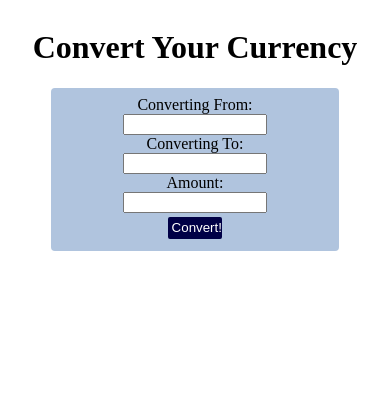
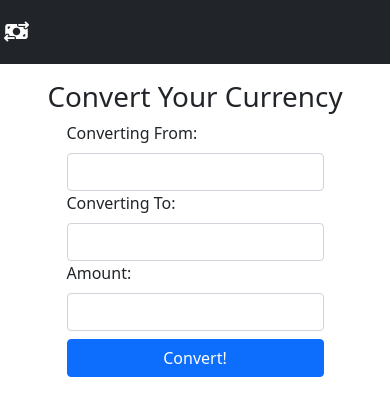
Before and after one commit to SammyG1996/flask_currency_converter, a Flask app: page / in a window 390 px wide. Shown: the top 416 px of the page. Run offline with Flask 2, Linux system fonts and the light colour scheme; some libraries are stand-ins or nearby versions.

Commit message:
finished app

```diff
--- a/app.py
+++ b/app.py
@@ -30,11 +30,6 @@ def application():
 @app.route('/checkform', methods = ['POST', 'GET'])
 def checkform():
 
-
-#    logic.req_from.insert(0, request.form['converting-from'])
-#    logic.req_to.insert(0, request.form['converting-to'])
-#    logic.req_amt.insert(0, request.form['amount'])
-
    logic.add_form_data(request.form['converting-from'], request.form['converting-to'], request.form['amount'])
 
    logic.check_form_session()
--- a/static/base.css
+++ /dev/null
@@ -1,30 +0,0 @@
-body{
-  display: flex;
-  flex-direction: column;
-  align-items: center;
-
-}
-
-form{
-  display: flex;
-  flex-direction: column;
-  align-items: center;
-  width: 70vw;
-  padding: 2vw;
-  border-radius: 1vw;
-  background-color: lightsteelblue;
-}
-
-form input {
-  width: 50%;
-}
-
-form button {
-  width: 20%;
-  margin: 1vw;
-  background-color: rgb(0, 0, 70);
-  color: white;
-  border: 0px;
-  padding: 1vw;
-  border-radius: .5vw;
-}
--- a/templates/base.html
+++ b/templates/base.html
@@ -4,13 +4,33 @@
   <meta charset="UTF-8">
   <meta http-equiv="X-UA-Compatible" content="IE=edge">
   <meta name="viewport" content="width=device-width, initial-scale=1.0">
-  <link rel="stylesheet" href="../static/base.css">
+  <link href="https://cdn.jsdelivr.net/npm/bootstrap@5.1.3/dist/css/bootstrap.min.css" rel="stylesheet" integrity="sha384-1BmE4kWBq78iYhFldvKuhfTAU6auU8tT94WrHftjDbrCEXSU1oBoqyl2QvZ6jIW3" crossorigin="anonymous">
+  <!-- <link rel="stylesheet" href="../static/base.css"> -->
   <title>Currency </title>
 </head>
+<header class="mb-3">
+  <nav class="navbar navbar-dark bg-dark">
+    <a class="navbar-brand m-1" href="/">
+      <i class="fa-solid fa-money-bill-transfer"></i>
+    </a>
+  </nav>
+</header>
 <body>
-  <h1>Convert Your Currency</h1>
+  <div class="row">
+    <div class="col-md-2"></div>
 
-  {% block form %} {% endblock %}
+    <div class="col d-flex align-items-center flex-column">
 
+    <h1>Convert Your Currency</h1>
+
+    {% block form %} {% endblock %}
+
+    </div>
+
+    <div class="col-md-2"></div>
+  </div>
+
+  <script src="https://kit.fontawesome.com/cc4bc9b617.js" crossorigin="anonymous"></script>
+  <script src="https://cdn.jsdelivr.net/npm/bootstrap@5.1.3/dist/js/bootstrap.bundle.min.js" integrity="sha384-ka7Sk0Gln4gmtz2MlQnikT1wXgYsOg+OMhuP+IlRH9sENBO0LRn5q+8nbTov4+1p" crossorigin="anonymous"></script>
 </body>
 </html>
--- a/templates/form.html
+++ b/templates/form.html
@@ -3,27 +3,38 @@
 {% block form %}
 
 {% if session.get('from_flash') == True %}
-  <h2>Not a valid code: {{req_from[0]}} </h2>
+  <div class="alert alert-primary" role="alert">
+    <h2>Not a valid code: {{req_from[0]}} </h2>
+  </div>
 {% endif %}
 
 {% if  session.get('to_flash') == True %}
+<div class="alert alert-primary" role="alert">
   <h2>Not a valid code: {{req_to[0]}}</h2>
+</div>
 {% endif %}
 
 {% if  session.get('amount_flash') == True %}
+<div class="alert alert-primary" role="alert">
   <h2>Not a valid number: {{req_amt[0]}}</h2>
+</div>
 {% endif %}
 
-
-<form action="/checkform" method="POST">
-<label for="converting-from">Converting From:</label>
-  <input type="text" name="converting-from" id="converting-from">
-<label for="converting-to">Converting To:</label>
-  <input type="text" name="converting-to" id="converting-to">
-<label for="amount">Amount:</label>
-  <input type="text" name="amount" id="amount">
-<button type="submit">Convert!</button>
-</form>
+<div class="d-flex align-items-center flex-column">
+  <form action="/checkform" method="POST" class="row g-3">
+    <div class="col ">
+      <div class="d-flex justify-content-center flex-column">
+        <label for="converting-from" class="form-label">Converting From:</label>
+          <input type="text" name="converting-from" id="converting-from" class="form-control">
+        <label for="converting-to" class="form-label">Converting To:</label>
+          <input type="text" name="converting-to" id="converting-to" class="form-control">
+        <label for="amount" class="form-label">Amount:</label>
+          <input type="text" name="amount" id="amount" class="form-control">
+        <button type="submit" class="btn btn-primary mt-2">Convert!</button>
+      </div>
+    </div>
+  </form>
+</div>
 
 
 {% endblock %}
```
Also changed, not shown: test_app.py (+47 -4 lines), logic.py (line endings or trailing spaces).
